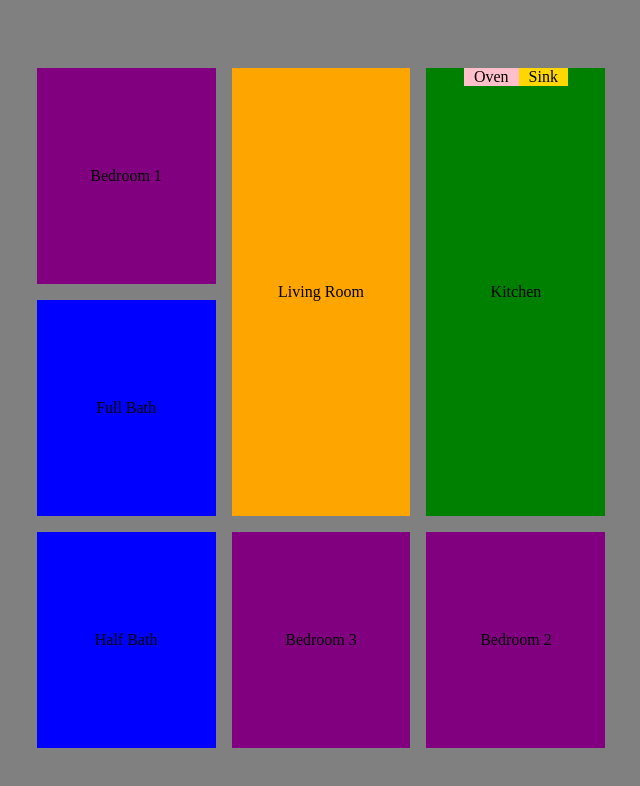
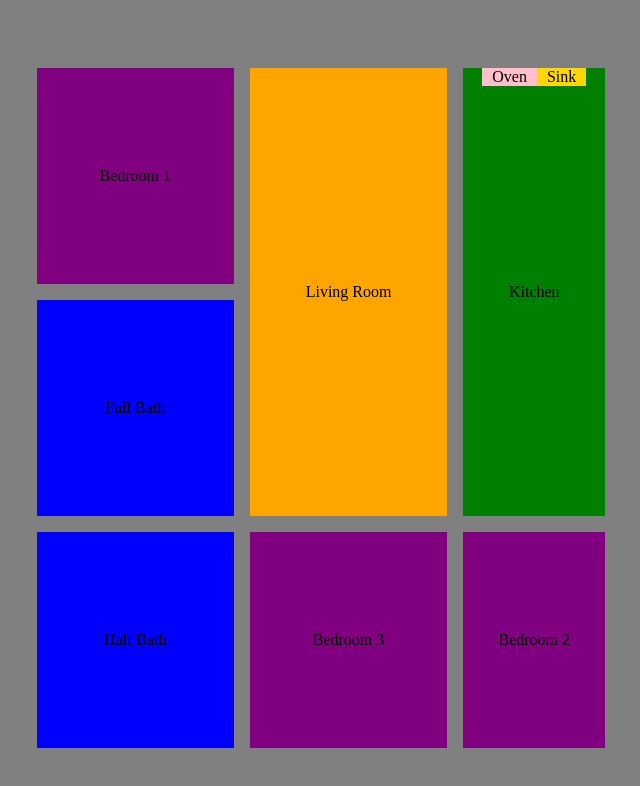
Before and after one commit to saraehutch94/react-floor-plan, a React (Create React App) app: page / in a window 1280 px wide. Shown: the top 786 px of the page, without its empty margins (319-959 px from the left). Built offline with nearby package versions, Linux system fonts and the light colour scheme.

Commit message:
fix grid-template-column sizing

```diff
--- a/src/components/FloorPlan/FloorPlan.css
+++ b/src/components/FloorPlan/FloorPlan.css
@@ -3,6 +3,6 @@
   width: 45%;
   display: grid;
   grid-gap: 1rem;
-  grid-template-columns: repeat(3, 1fr);
+  grid-template-columns: 1fr 1fr 25%;
   grid-template-rows: repeat(3, 1fr);
 }
```
